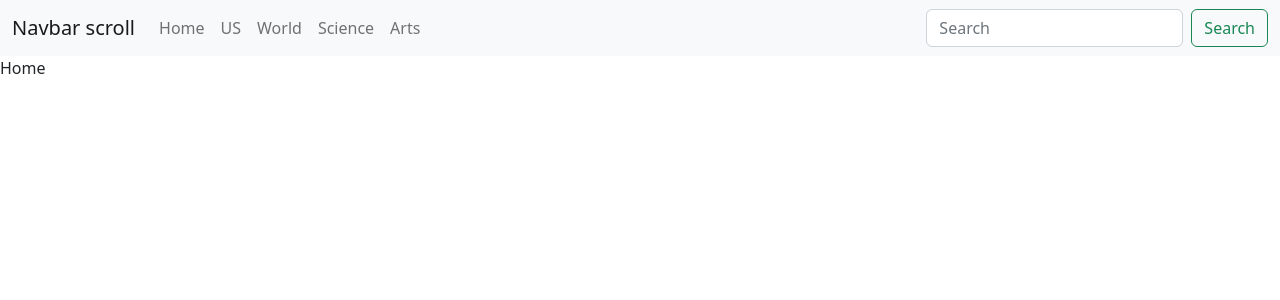
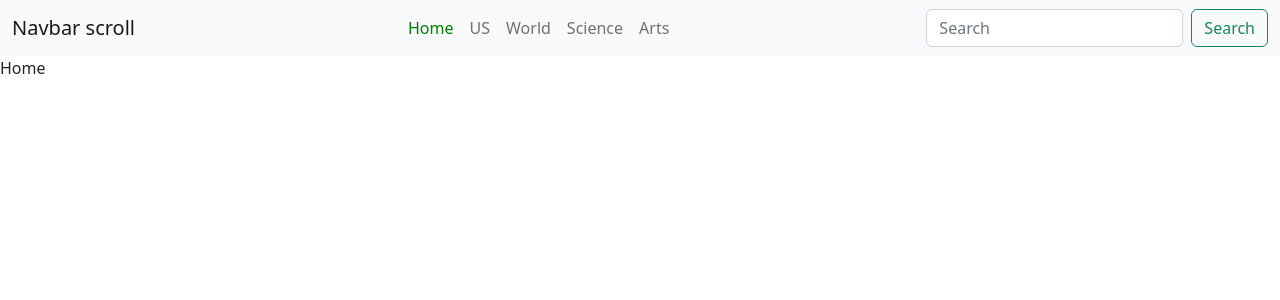
Before and after one commit to mdabhn/news-feed-cldap, a React (Create React App) app: page / in a window 1280 px wide. Shown: the top 300 px of the page. Built offline with nearby package versions, Linux system fonts and the light colour scheme.

Commit message:
added active link for navigaiton

```diff
--- a/src/components/navigation/Navigation.jsx
+++ b/src/components/navigation/Navigation.jsx
@@ -1,5 +1,5 @@
 import React from 'react'
-import { Link } from 'react-router-dom'
+import { Link, useLocation } from 'react-router-dom'
 import Button from 'react-bootstrap/Button'
 import Container from 'react-bootstrap/Container'
 import Form from 'react-bootstrap/Form'
@@ -7,6 +7,8 @@ import Nav from 'react-bootstrap/Nav'
 import Navbar from 'react-bootstrap/Navbar'
 
 const Navigation = () => {
+  const { pathname } = useLocation()
+
   return (
     <Navbar bg='light' expand='lg'>
       <Container fluid>
@@ -14,24 +16,43 @@ const Navigation = () => {
         <Navbar.Toggle aria-controls='navbarScroll' />
         <Navbar.Collapse id='navbarScroll'>
           <Nav
-            className='me-auto my-2 my-lg-0'
+            className='mx-auto my-2 my-lg-0'
             style={{ maxHeight: '200px' }}
             navbarScroll
           >
             <Nav.Link>
-              <Link to={'/'}>Home</Link>
+              <Link to={'/'} style={{ color: pathname === '/' && 'green' }}>
+                Home
+              </Link>
             </Nav.Link>
             <Nav.Link>
-              <Link to={'/us'}>US</Link>
+              <Link to={'/us'} style={{ color: pathname === '/us' && 'green' }}>
+                US
+              </Link>
             </Nav.Link>
             <Nav.Link>
-              <Link to={'/world'}>World</Link>
+              <Link
+                to={'/world'}
+                style={{ color: pathname === '/world' && 'green' }}
+              >
+                World
+              </Link>
             </Nav.Link>
             <Nav.Link>
-              <Link to={'/science'}>Science</Link>
+              <Link
+                to={'/science'}
+                style={{ color: pathname === '/scinece' && 'green' }}
+              >
+                Science
+              </Link>
             </Nav.Link>
             <Nav.Link>
-              <Link to={'/arts'}>Arts</Link>
+              <Link
+                to={'/arts'}
+                style={{ color: pathname === '/arts' && 'green' }}
+              >
+                Arts
+              </Link>
             </Nav.Link>
           </Nav>
           <Form className='d-flex'>
```
